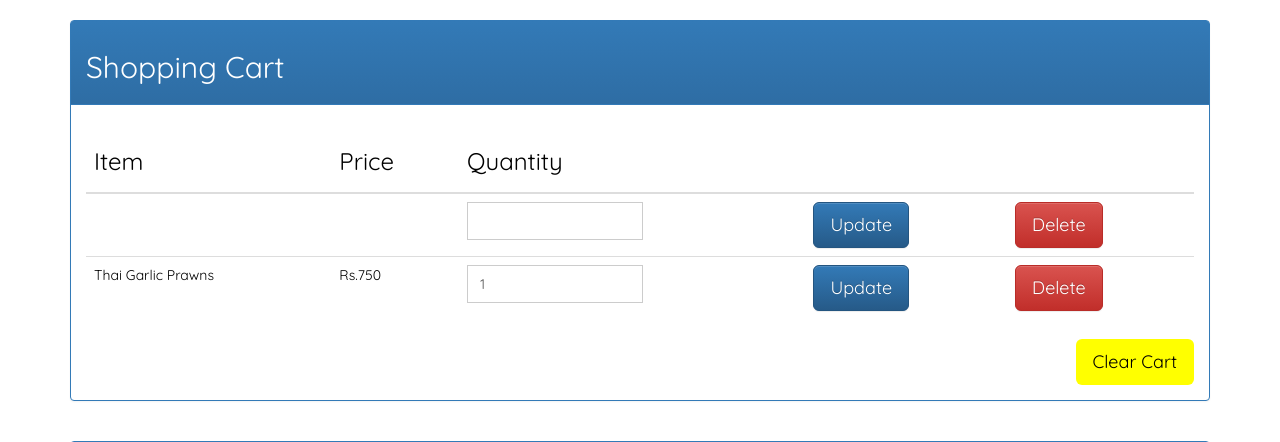
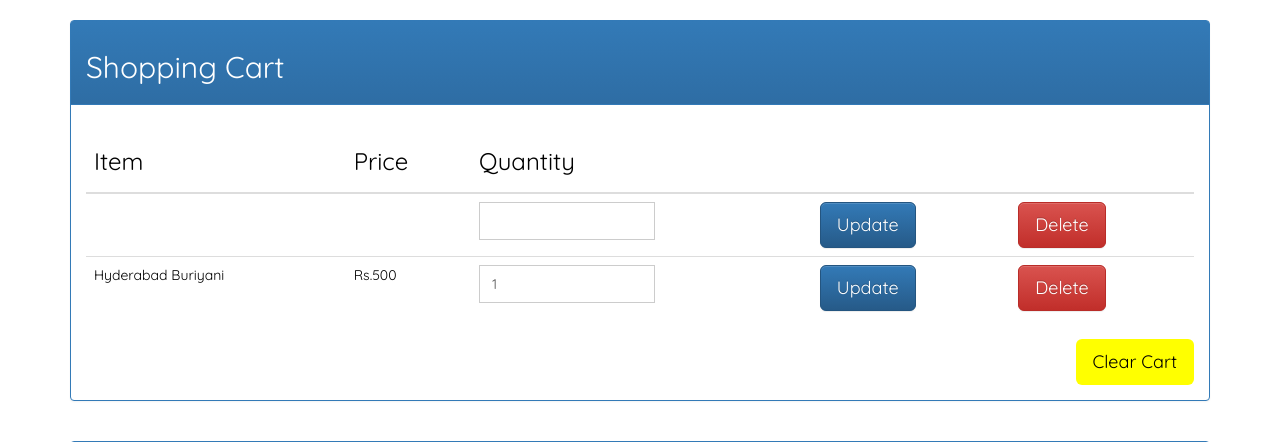
Before and after one commit to KiruthigaBalendran/Digital-Food-Menu, a PHP site: page /pages/shoppingcart.html in a window 1280 px wide. Shown: the part 91-533 px from the top of the page. Run offline with PHP 8.4, Linux system fonts and the light colour scheme; some libraries are stand-ins or nearby versions.

Commit message:
commented codes removed

```diff
--- a/pages/shoppingcart.html
+++ b/pages/shoppingcart.html
@@ -21,7 +21,7 @@
     <link rel="stylesheet" href="../css/main.css">
     <link rel="stylesheet" href="../css/shoppingcart.css">
     <link rel="stylesheet" href="../css/pricing.css">
-    <!-- <link rel="stylesheet" href="https://maxcdn.bootstrapcdn.com/bootstrap/3.3.7/css/bootstrap.min.css"> -->
+
 
     <!-- google font -->
     <link rel='stylesheet' href='https://fonts.googleapis.com/css?family=Quicksand:300,400,700'>
@@ -71,52 +71,8 @@
 
     <section id="pricing" class="pricing" style="background: transparent;" >
 
-            <!-- <div id="w">
-                <div class="pricing-filter">
-                    <div class="pricing-filter-wrapper">
-                        <div class="container">
-                            <div class="row">
-                                <div class="col-md-10 col-md-offset-1">
-                                    <div class="section-header">
-                                        <h1 class="pricing-title">Tasty Menu</h1>
-                                        <ul id="filter-list" class="clearfix">
-                                            <li class="filter" data-filter="all">All</li>
-                                            <li class="filter" data-filter=".breakfast">Breakfast</li>
-                                            <!-- <li class="filter" data-filter=".special">Special</li> -->
-                                            <!--<li class="filter" data-filter=".desert">Desert</li>
-                                            <li class="filter" data-filter=".dinner">Dinner</li>
-                                        </ul><!-- @end #filter-list -->
-                                    <!--</div>
-                                </div>
-                            </div>
-                        </div>
-                    </div>
-                </div> -->
-
         <div class="container" style="padding-top: 45px;max-width:100%;margin-top: 40px">
             <div class="row" style="padding-top: 25px;width: auto;background: transparent" >
-               <!-- <div class="col-xs-4 item-photo" style="max-width:100%;background: transparent">
-                    <img style="max-width:100%;" src="../img/piza.jpeg" />
-                    <div class="col-xs-11" style="padding-top: 20px;">
-                        <button class="btn btn-primary btn-lg" >Add to Cart</button>
-                    </div>
-                    <div class="col-xs-11" style="padding-top: 20px">
-                        <button class="btn btn-warning btn-lg" >Buy Now</button>
-                    </div>
-                    <div class="col-xs-2" style="padding-top: 40px;background: transparent;width: auto;resize: all;">
-                        <h3 style="color: black"><b>Ingredients :</b></h3><br>
-                        <div class="col-xs-5" style="background: transparent;width: auto;">
-                            <ul style="list-style-type: none;color: black;font-size: large;">
-                                <li>Flour</li>
-                                <li>Sugar</li>
-                                <li>Butter</li>
-                                <li>Mozeralla</li>
-                                <li>Water</li>
-                            </ul>
-                        </div>
-                    </div>
-
-                </div> -->
 
                 <div class="container" style="color: black">
                     <div class="panel panel-primary">
@@ -151,8 +107,8 @@
 
                         </tr>
                         <tr>
-                            <td style="text-align: left">Thai Garlic Prawns</td>
-                            <td style="text-align: left">Rs.750</td>
+                            <td style="text-align: left">Hyderabad Buriyani</td>
+                            <td style="text-align: left">Rs.500</td>
                             <td ><div class="input-group spinner ">
                                 <input type="number" class="form-control" value="1">
                             </td>
@@ -160,22 +116,9 @@
                             <td ><button class="btn btn-danger btn-lg" style="float: left">Delete</button></td>
 
                         </tr>
-                        <!-- <tr>
-                            <td style="text-align: left">Ice Cream</td>
-                            <td style="text-align: left">Rs 250</td>
-                            <td ><div class="input-group spinner ">
-                                <input type="number" class="form-control" value="1">
-                            </td>
-                            <td ><button class="btn btn-primary btn-lg" onclick="calculatePrice()"  style="float: left">Update</button></td>
-                            <td ><button class="btn btn-danger btn-lg" style="float: left">Delete</button></td>
-
-                        </tr> -->
-
                       </tbody>
                     </table>
                   </div>
-
-                  <!-- <button class="btn-lg discoverAll" onclick="location.href='menu.php'">Continue Shopping</button> -->
 
                   <button class="btn btn-lg" style="float: right;background: yellow">Clear Cart</button>  <br> <br>
                 </div>
@@ -233,24 +176,6 @@
                         <a href="#" class="fa fa-linkedin-square tooltipped" title=""></a>
                     </div>
                 </div>
-                <!-- <div class="section">
-                    <div class="w3_agileits-subscribe timings text-center">
-                        <div class="time">
-                            <div>
-                                <h5><i class="fa fa-map-marker" aria-hidden="true"></i>  </h5>
-                                <p>No 5, Queens Road, Colombo-03</p>
-                            </div>
-                            <div>
-                                <h5><i class="fa fa-phone" aria-hidden="true"></i>  </h5>
-                                <p>011-5448956</p>
-                            </div>
-                            <div>
-                                <h5><i class="fa fa-envelope" aria-hidden="true"></i>  </h5>
-                                <p>info@foodicious.com</p>
-                            </div>
-                        </div>
-                    </div>
-                </div> -->
             </div>
         </div>
         <!-- /.container -->
```
Also changed, not shown: index.php (+0 -9 lines), pages/checkout.html (+1 -21 lines), pages/food.html (+1 -123 lines), pages/howto.html (+0 -26 lines), pages/howtodetail.html (+0 -8 lines).
